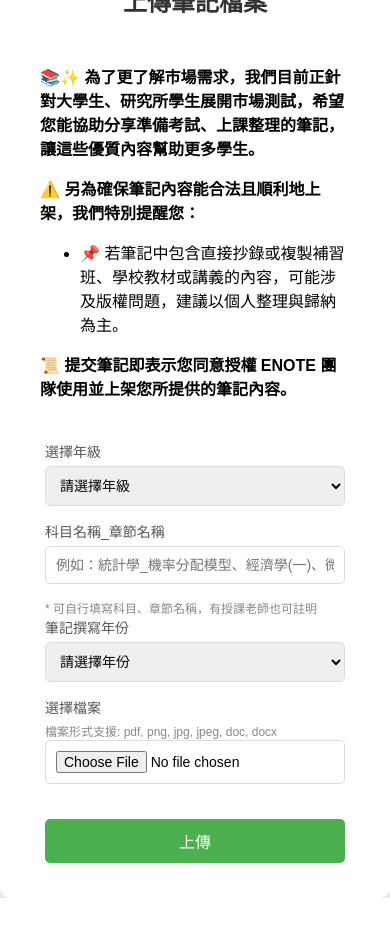
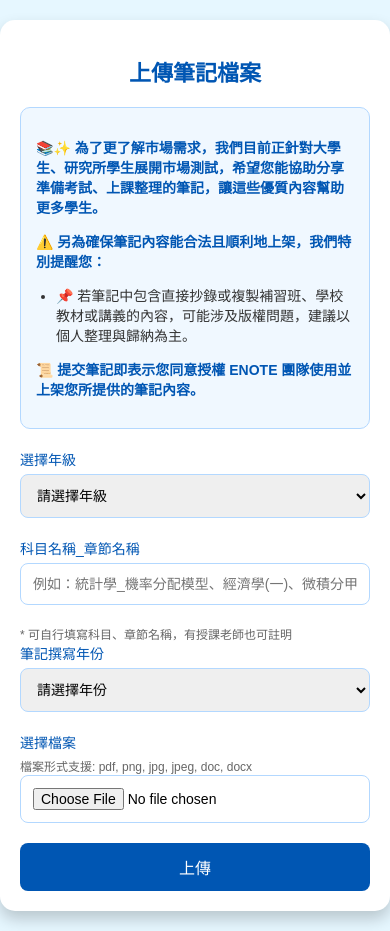
Before and after one commit to Enote-Study/Linebot, a Flask app: template templates/upload.html in a window 390 px wide. Before the commit the page ends 898 px from the top, so only its background shows below. Run offline with Flask 3, Linux system fonts and the light colour scheme; the template is opened without the code that fills it, so the values that code supplies are empty; parts of the project's set-up code (start-up, migrations or seed data) failed here and were passed over.

Commit message:
網頁改

```diff
--- a/static/css/style.css
+++ b/static/css/style.css
@@ -1,34 +1,37 @@
 body {
     font-family: Arial, sans-serif;
-    background-color: #f4f4f4;
+    background-color: #e6f7ff; /* 淺藍背景 */
     margin: 0;
     padding: 0;
     display: flex;
     justify-content: center;
-    align-items: center;
-    height: 100vh;
+    align-items: flex-start; /* 從頂部開始排列 */
+    min-height: 100vh;
+    overflow-y: auto; /* 垂直滾動 */
+    box-sizing: border-box;
 }
 
 .upload-container {
     background: white;
-    padding: 20px 30px;
-    border-radius: 10px;
-    box-shadow: 0 4px 8px rgba(0, 0, 0, 0.1);
+    padding: 25px 35px;
+    border-radius: 15px;
+    box-shadow: 0 8px 16px rgba(0, 0, 0, 0.2);
     width: 100%;
-    max-width: 400px;
+    max-width: 450px;
     box-sizing: border-box;
+    margin: 20px auto; /* 與頁面上下保持距離 */
 }
 
 .upload-container h1 {
-    font-size: 24px;
+    font-size: 26px;
     margin-bottom: 20px;
     text-align: center;
-    color: #333;
+    color: #0056b3; /* 深藍色文字 */
 }
 
 .upload-container label {
     font-size: 14px;
-    color: #555;
+    color: #0056b3;
     margin-bottom: 5px;
     display: block;
 }
@@ -37,61 +40,74 @@ body {
 .upload-container select,
 .upload-container input[type="file"] {
     width: 100%;
-    padding: 10px;
-    margin-bottom: 15px;
-    border: 1px solid #ddd;
-    border-radius: 5px;
+    padding: 12px;
+    margin-bottom: 20px;
+    border: 1px solid #b3d8ff; /* 淺藍邊框 */
+    border-radius: 8px;
     font-size: 14px;
     box-sizing: border-box;
+    transition: border-color 0.3s;
+}
+
+.upload-container input:focus,
+.upload-container select:focus,
+.upload-container input[type="file"]:focus {
+    border-color: #0056b3; /* 聚焦時深藍邊框 */
+    outline: none;
+    box-shadow: 0 0 5px rgba(0, 86, 179, 0.5);
 }
 
 .upload-container button {
-    background-color: #4CAF50;
+    background-color: #0056b3;
     color: white;
-    padding: 10px 15px;
+    padding: 12px 18px;
     border: none;
-    border-radius: 5px;
+    border-radius: 8px;
     font-size: 16px;
     cursor: pointer;
     width: 100%;
+    transition: background-color 0.3s;
 }
 
 .upload-container button:hover {
-    background-color: #4577a0;
+    background-color: #003d80; /* 深色按鈕 */
 }
 
 .upload-container .help-text {
     font-size: 12px;
-    color: #888;
+    color: #666;
     margin-top: -10px;
     margin-bottom: 15px;
 }
 
 .notice-box {
-    padding: 10px;
+    padding: 15px;
+    background: #f0f8ff; /* 藍白背景 */
+    border: 1px solid #b3d8ff;
+    border-radius: 10px;
+    margin-bottom: 20px;
+    font-size: 14px;
+    color: #333;
 }
 
+.notice-box ul {
+    padding-left: 20px;
+}
+
+.notice-box strong {
+    color: #0056b3; /* 強調文字的顏色 */
+}
 
 @media (max-width: 600px) {
-    form {
-        padding: 15px;
+    .upload-container {
+        padding: 20px;
     }
 
     label, input, select, button {
         font-size: 14px;
     }
 
-    h1 {
-        font-size: 20px;
+    .upload-container h1 {
+        font-size: 22px;
     }
 }
-
-button {
-        background: #4CAF50;
-        color: white;
-        border: none;
-        cursor: pointer;
-        margin-top: 20px;
-        font-size: 18px;
-        transition: background 0.3s; /* 按鈕顏色過渡效果 */
-}
--- a/templates/upload.html
+++ b/templates/upload.html
@@ -36,8 +36,7 @@
                 <option value="大三">大三</option>
                 <option value="大四">大四</option>
                 <option value="研究生">研究生</option>
-                <option value="研究生">其他</option>
-
+                <option value="其他">其他</option>
             </select>
 
             <label for="subject">科目名稱_章節名稱</label>
```
Also changed, not shown: flexmessage.py (+84 -0 lines).
